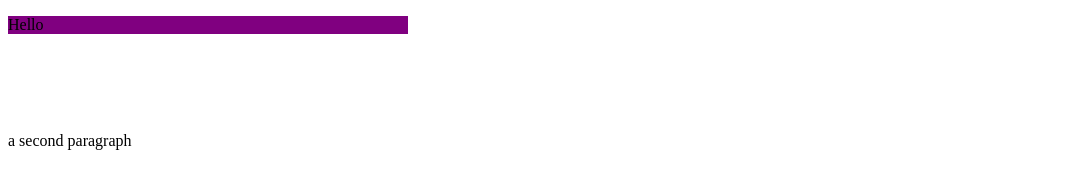
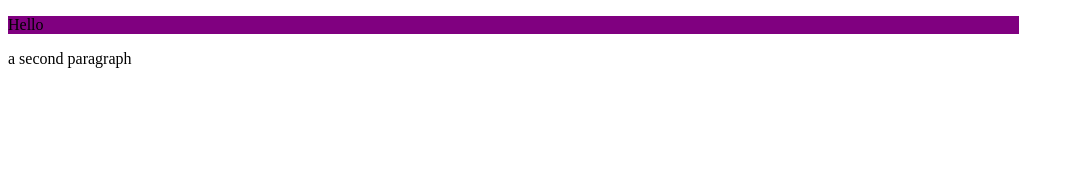
Before and after one commit to uncogito/temp, a plain HTML site: page index.html in a window 1280 px wide. Shown: the whole page, without its empty margins (0-1074 px from the left). Drawn offline with Linux system fonts and the light colour scheme.

Commit message:
div by percent?

```diff
--- a/style.css
+++ b/style.css
@@ -1,2 +1,2 @@
-#greetingContainer {width:400px; height:100px}
+#greetingContainer {width:80%; height:20%}
 #greeting {background-color: purple; border-color: red;}
```
